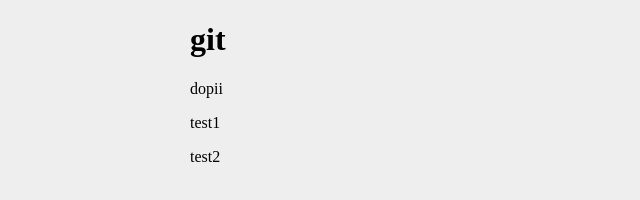
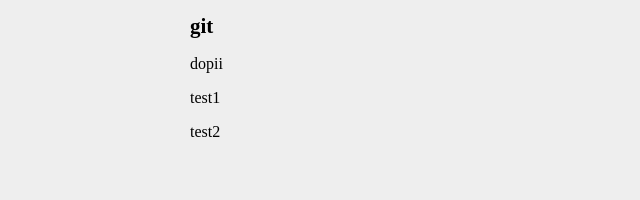
Before and after one commit to monkriz/site, a plain HTML site: page index.html in a window 1280 px wide. Shown: the whole page, without its empty margins (0-640 px from the left). Drawn offline with Linux system fonts and the light colour scheme.

Commit message:
font-size

```diff
--- a/style.css
+++ b/style.css
@@ -3,3 +3,6 @@ body{
 	width:900px;
 	margin:0 auto;
 }
+h1{
+	font-size: 21px
+}
```
